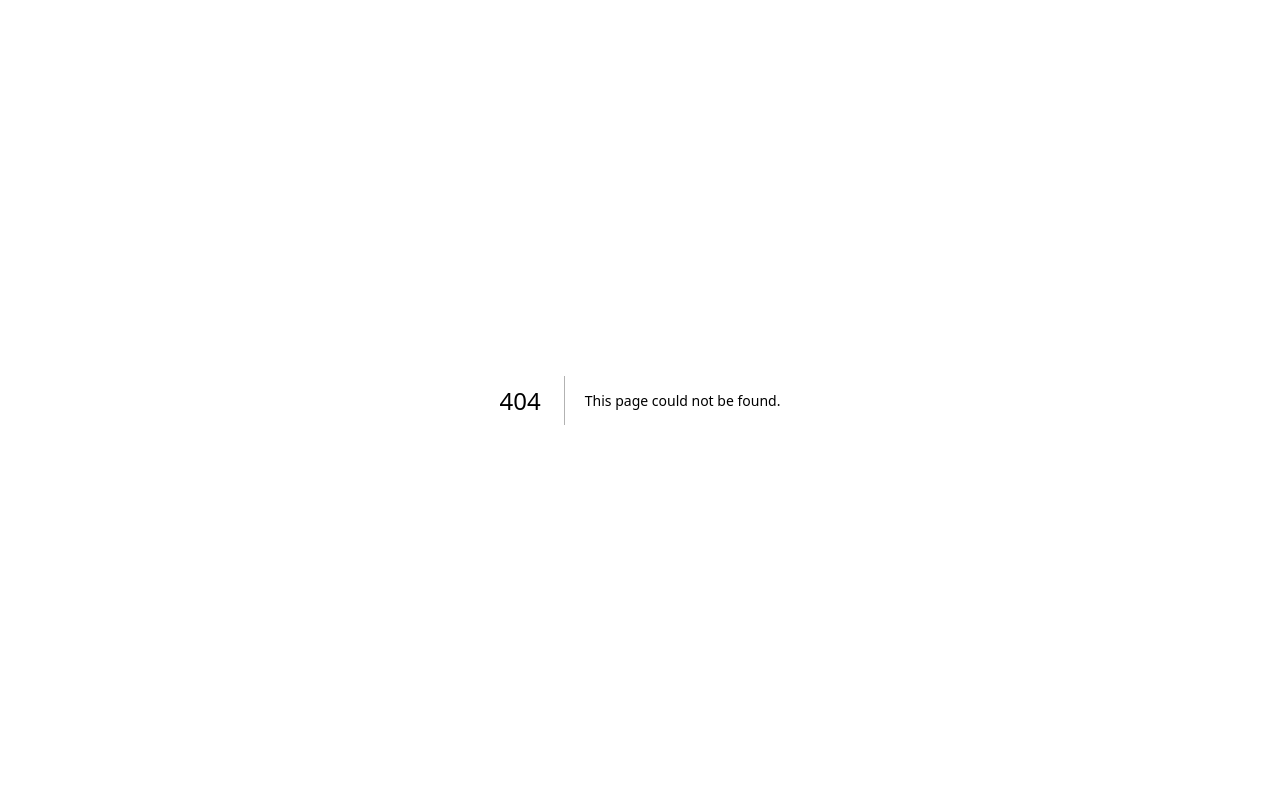
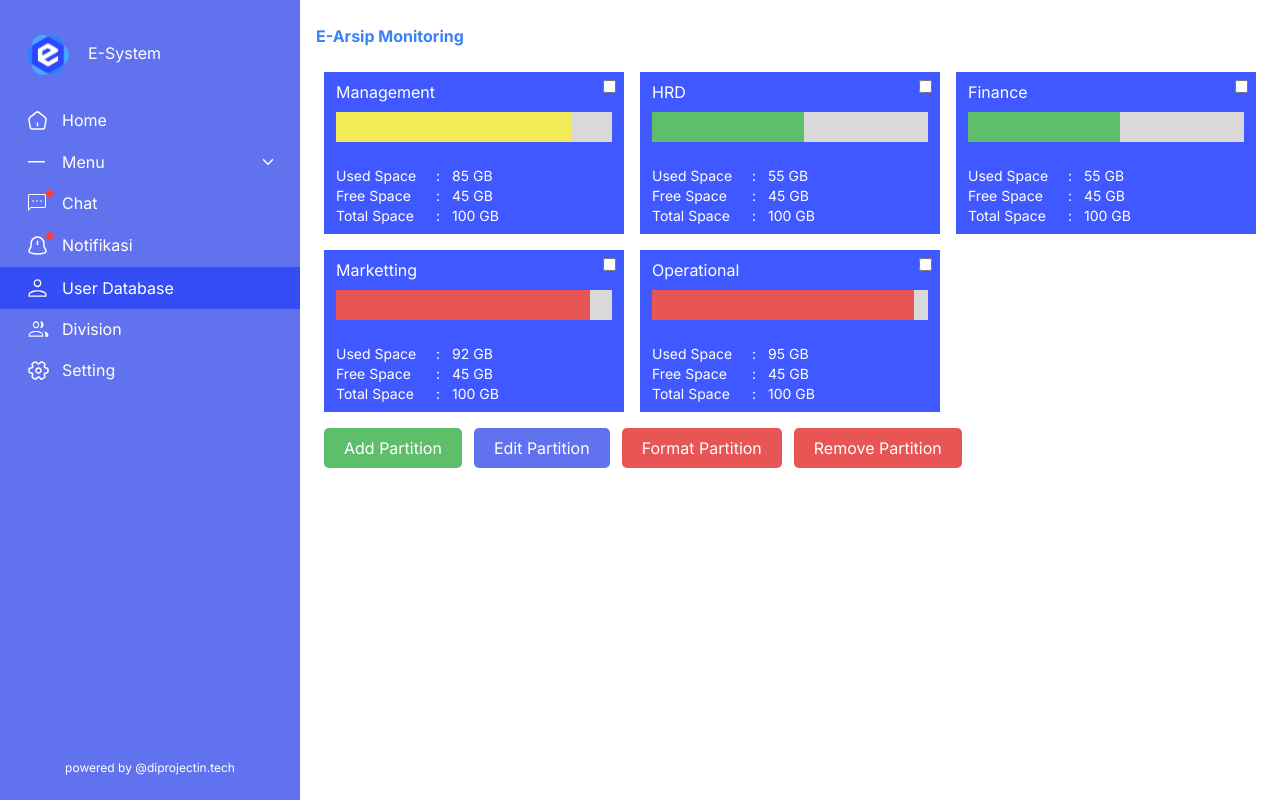
Before and after one commit to mphstar/e-system-website, a Next.js app: page /admin/user-database in a window 1280 px wide. Before the commit this address had no page. Built offline with nearby package versions, Linux system fonts and the light colour scheme.

Commit message:
feat(user database): slicing page

```diff
--- a/package.json
+++ b/package.json
@@ -11,6 +11,8 @@
   "dependencies": {
     "apexcharts": "^3.48.0",
     "next": "14.1.4",
+    "nextjs-progressbar": "^0.0.16",
+    "nextjs-toploader": "^1.6.11",
     "react": "^18",
     "react-apexcharts": "^1.4.1",
     "react-dom": "^18",
--- a/src/app/admin/absensi/[...divisi]/InOutPage.jsx
+++ b/src/app/admin/absensi/[...divisi]/InOutPage.jsx
@@ -20,7 +20,7 @@ const CardInOut = () => {
 const InOutPage = ({ param }) => {
 
     return (
-        <AdminPage selected="absensi">
+        <AdminPage selected="absensi" title={'Absensi Result'}>
             <AbsensiPage param={param}>
                 <div className="px-0 md:px-6 py-3 overflow-y-auto flex-1 flex flex-col">
                     <div className="flex flex-col lg:flex-row gap-2 items-start xl:items-center lg:justify-start lg:items-start">
--- a/src/app/admin/absensi/[...divisi]/PermissionPage.jsx
+++ b/src/app/admin/absensi/[...divisi]/PermissionPage.jsx
@@ -20,7 +20,7 @@ const CardInOut = () => {
 const PermissionPage = ({ param }) => {
 
     return (
-        <AdminPage selected="absensi">
+        <AdminPage selected="absensi" title={'Absensi Result'}>
             <AbsensiPage param={param}>
                 <div className="px-0 md:px-6 py-3 overflow-y-auto flex-1 flex flex-col">
                     <div className="flex flex-col lg:flex-row gap-2 items-start xl:items-center lg:justify-start lg:items-center">
--- a/src/app/admin/absensi/page.jsx
+++ b/src/app/admin/absensi/page.jsx
@@ -35,7 +35,7 @@ const divisi = [
 
 const page = () => {
     return (
-        <AdminPage selected='absensi'>
+        <AdminPage selected='absensi' title={'Absensi Result'}>
             <div className='grid grid-cols-1 sm:grid-cols-2 md:grid-cols-3 lg:grid-cols-4 3xl:grid-cols-5 w-full h-full gap-4'>
                 {divisi.map((item, index) => <Link key={index} href={`/admin/absensi/inout/${item.name.toLowerCase()}`}><CardAbsensi name={item.name} /></Link>)}
             </div>
--- /dev/null
+++ b/src/app/admin/user-database/page.jsx
@@ -0,0 +1,96 @@
+
+import AdminPage from '@/components/templates/AdminPage'
+
+const CardEarsipMonitoring = ({ usedSize = 55, freeSize = 0, totalSize = 0, name, }) => {
+
+    return (
+        <label htmlFor={`checkData${name}`} className='flex flex-col px-3 py-2 bg-[#4058FF] text-white relative'>
+            <h1 className='w-full pr-8'>{name}</h1>
+            <input className='absolute top-2 right-2' type="checkbox" name="" id={`checkData${name}`} />
+
+            <div className='flex flex-col bg-[#D9D9D9] w-full h-[30px] mt-2'>
+                <div style={{
+                    width: `${usedSize}%`,
+                    backgroundColor: usedSize > 70 ? usedSize < 90 ? '#F2EC59' : '#E75555' : '#5FBE69',
+                }} className='flex h-full'>
+
+                </div>
+            </div>
+            <div className='flex flex-col text-sm mt-6'>
+                <div className='flex flex-row items-center'>
+                    <span className='w-[100px]'>Used Space</span>
+                    <span>:</span>
+                    <span className='flex-1 pl-3'>{usedSize} GB</span>
+                </div>
+                <div className='flex flex-row items-center'>
+                    <span className='w-[100px]'>Free Space</span>
+                    <span>:</span>
+                    <span className='flex-1 pl-3'>{freeSize} GB</span>
+                </div>
+                <div className='flex flex-row items-center'>
+                    <span className='w-[100px]'>Total Space</span>
+                    <span>:</span>
+                    <span className='flex-1 pl-3'>{totalSize} GB</span>
+                </div>
+
+            </div>
+        </label>
+    )
+}
+
+const UserData = [
+    {
+        id: 1,
+        name: 'Management',
+        usedSize: 85,
+        totalSize: 100,
+        freeSize: 45
+    },
+    {
+        id: 2,
+        name: 'HRD',
+        usedSize: 55,
+        totalSize: 100,
+        freeSize: 45
+    },
+    {
+        id: 3,
+        name: 'Finance',
+        usedSize: 55,
+        totalSize: 100,
+        freeSize: 45
+    },
+    {
+        id: 4,
+        name: 'Marketting',
+        usedSize: 92,
+        totalSize: 100,
+        freeSize: 45
+    },
+    {
+        id: 5,
+        name: 'Operational',
+        usedSize: 95,
+        totalSize: 100,
+        freeSize: 45
+    }
+
+]
+
+const page = () => {
+    return (
+        <AdminPage selected='userDatabase' title={'E-Arsip Monitoring'}>
+            <div className='grid grid-cols-1 sm:grid-cols-2 md:grid-cols-2 lg:grid-cols-3 3xl:grid-cols-5 w-full h-full gap-4'>
+                {UserData.map((item, index) => <CardEarsipMonitoring key={index} name={item.name} usedSize={item.usedSize} freeSize={item.freeSize} totalSize={item.totalSize} />)}
+            </div>
+            <div className='flex flex-row flex-wrap gap-3 items-center mt-4'>
+                <button className='bg-[#5FBE69] hover:bg-[#489450] px-5 py-2 rounded-[5px] text-white'>Add Partition</button>
+                <button className='bg-[#6072EE] hover:bg-[#5060cc] px-5 py-2 rounded-[5px] text-white'>Edit Partition</button>
+                <button className='bg-[#E75555] hover:bg-[#d14b4b] px-5 py-2 rounded-[5px] text-white'>Format Partition</button>
+                <button className='bg-[#E75555] hover:bg-[#d14b4b] px-5 py-2 rounded-[5px] text-white'>Remove Partition</button>
+            </div>
+        </AdminPage>
+    )
+}
+
+export default page
--- a/src/app/layout.jsx
+++ b/src/app/layout.jsx
@@ -1,5 +1,6 @@
 import { Inter } from "next/font/google";
 import "./globals.css";
+import NextTopLoader from "nextjs-toploader";
 
 const inter = Inter({ subsets: ["latin"] });
 
@@ -12,6 +13,7 @@ export default function RootLayout({ children }) {
   return (
     <html lang="en">
       <body className={inter.className}>
+        <NextTopLoader />
         {children}
       </body>
     </html>
--- a/src/components/organisms/HeaderAdmin.jsx
+++ b/src/components/organisms/HeaderAdmin.jsx
@@ -1,13 +1,13 @@
 "use client"
 import { RxHamburgerMenu } from "react-icons/rx";
 
-const HeaderAdmin = ({handleSidebar}) => {
+const HeaderAdmin = ({handleSidebar, title = 'Dashboard'}) => {
   return (
     <div className="px-4 py-6 flex flex-row gap-3 items-center sticky w-full top-0 z-[50] bg-white">
         <div onClick={handleSidebar} className="p-2 flex md:hidden">
             <RxHamburgerMenu />
         </div>
-        <h1 className="text-blue-500 font-bold">Dashboard</h1>
+        <h1 className="text-blue-500 font-bold">{title}</h1>
     </div>
   )
 }
--- a/src/components/organisms/SidebarAdmin.jsx
+++ b/src/components/organisms/SidebarAdmin.jsx
@@ -64,10 +64,14 @@ const SidebarAdmin = ({ showSidebar, handleSidebar, selected = '' }) => {
             image={"/assets/icons/ic_notif.svg"}
             isNotif
           />
-          <ItemSidebar
-            title={"User Database"}
-            image={"/assets/icons/ic_user.svg"}
-          />
+          <Link href="/admin/user-database">
+            <ItemSidebar
+              selected={selected === 'userDatabase'}
+              title={"User Database"}
+              image={"/assets/icons/ic_user.svg"}
+            />
+          </Link>
+
           <ItemSidebar
             title={"Division"}
             image={"/assets/icons/ic_divisi.svg"}
--- a/src/components/templates/AdminPage.jsx
+++ b/src/components/templates/AdminPage.jsx
@@ -3,7 +3,7 @@ import { useState } from "react"
 import HeaderAdmin from "../organisms/HeaderAdmin"
 import SidebarAdmin from "../organisms/SidebarAdmin"
 
-const AdminPage = ({children, selected = ''}) => {
+const AdminPage = ({children, selected = '', title}) => {
 
     const [showSidebar, setShowSidebar] = useState(false)
 
@@ -15,7 +15,7 @@ const AdminPage = ({children, selected = ''}) => {
         <div className="flex flex-col min-h-[100dvh]">
             <SidebarAdmin selected={selected} showSidebar={showSidebar} handleSidebar={handleSidebar} />
             <div className="md:pl-[300px] w-full flex flex-col duration-300 ease-in-out">
-                <HeaderAdmin handleSidebar={handleSidebar} />
+                <HeaderAdmin title={title} handleSidebar={handleSidebar} />
                 <div className="px-6">
                     {children}
                 </div>
```
Also changed, not shown: 1 other file (tests, documents, lock files or other folders).
